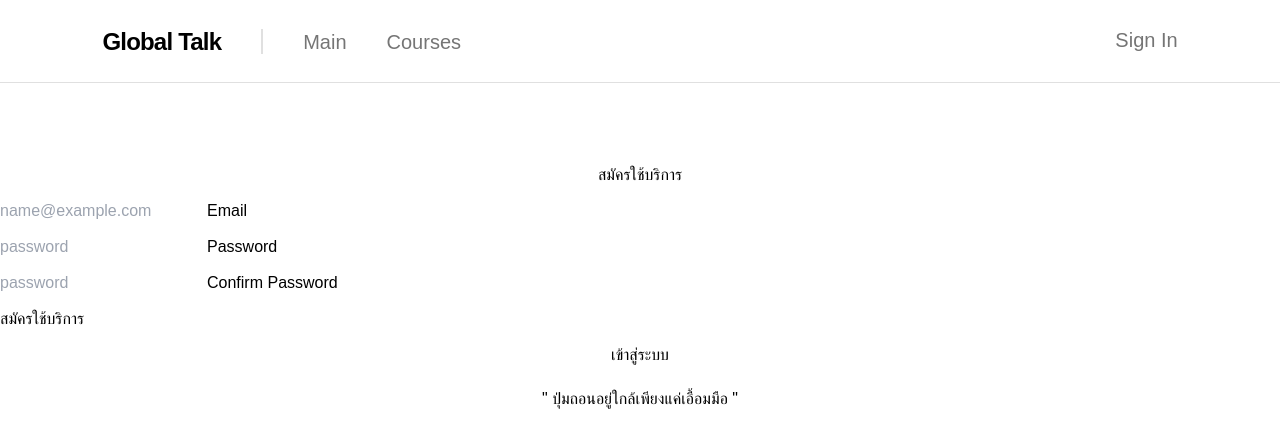
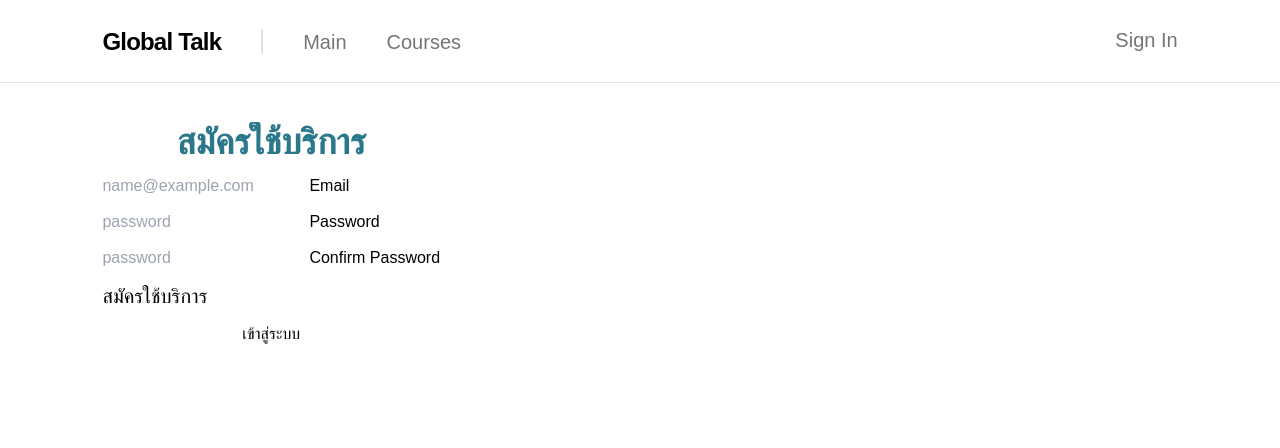
Before and after one commit to thinc-org/hacktoschool-fryingchicken, a Next.js app in the folder frontend/: page /register in a window 1280 px wide. Shown: the top 448 px of the page. Built offline with nearby package versions, Linux system fonts and the light colour scheme.

Commit message:
feat: login and register are work

```diff
--- a/frontend/components/DesktopNavbar.tsx
+++ b/frontend/components/DesktopNavbar.tsx
@@ -36,7 +36,7 @@ const DesktopNavbar = ({ links }: props) => {
         </nav>
       </div>
       {!isLoggedIn ? (
-        <a href="register" className="text-[#757575] text-xl font-montserrat">
+        <a href="login" className="text-[#757575] text-xl font-montserrat">
           Sign In
         </a>
       ) : (
--- a/frontend/pages/login.tsx
+++ b/frontend/pages/login.tsx
@@ -1,13 +1,12 @@
 import { FormEvent, useRef, useState, useEffect } from 'react';
 import toast from 'react-hot-toast';
-import { Link, Navigate, useNavigate } from 'react-router-dom';
 import { useAuth } from '../providers/AuthProvider';
 import axios from 'axios';
+import { NextResponse } from 'next/server';
 
 type Props = {};
 
 const Login: React.FC<Props> = () => {
-  const navigate = useNavigate();
   const { isLoggedIn, login } = useAuth();
   const emailRef = useRef<HTMLInputElement>(null);
   const passwordRef = useRef<HTMLInputElement>(null);
@@ -40,7 +39,7 @@ const Login: React.FC<Props> = () => {
     try {
       await login(email, password);
       toast.success('Log in successfully!');
-      navigate('/MyDocuments');
+      NextResponse.redirect('mycourse');
     } catch (err) {
       if (err instanceof Error) {
         toast.error(err.message);
@@ -52,14 +51,12 @@ const Login: React.FC<Props> = () => {
     }
   };
 
-  if (isLoggedIn) return <Navigate to="/MyDocuments" />;
+  if (isLoggedIn) return <div></div>;
   return (
-    <main style={{ marginTop: '5em' }}>
-      <div className="container">
-        <div className="row justify-content-center">
-          <div className="col-3">
+    <main className="px-[8%] my-[3%] flex flex-col justify-between overflow-x-hidden md:flex-row text-center md:text-left">
+      <div className="">
         <form onSubmit={handleSubmit}>
-              <h1 className="h3 mb-3 fw-normal text-center form-group">
+          <h1 className="text-cyan-dark font-bold text-center text-4xl">
             เข้าสู่ระบบ
           </h1>
           <div className="form-floating my-3">
@@ -86,21 +83,18 @@ const Login: React.FC<Props> = () => {
             <label htmlFor="floatingPassword">Password</label>
           </div>
           <button
-                className="w-100 btn btn-lg btn-danger"
+            className="text-xl content-center"
             type="submit"
             disabled={isSubmitting}
           >
             เข้าสู่ระบบ
           </button>
         </form>
-          </div>
-        </div>
         <div className="row justify-content-center mt-3">
           <div className="col-3 text-center">
-            <Link className="text-dark" to="/Register">
+            <a href="register" className="text-dark underline-offset-1">
               สมัครใช้บริการ
-            </Link>
-            <h5 className="mt-5">" ปุ่มถอนอยู่ใกล้เพียงแค่เอื้อมมือ "</h5>
+            </a>
           </div>
         </div>
       </div>
--- a/frontend/pages/register.tsx
+++ b/frontend/pages/register.tsx
@@ -56,12 +56,12 @@ const Register: React.FC = () => {
 
   if (isLoggedIn) return <div></div>;
   return (
-    <main style={{ marginTop: '5em' }}>
-      <div className="container">
-        <div className="row justify-content-center">
-          <div className="col-3">
+    <main className="px-[8%] my-[3%] flex flex-col justify-between overflow-x-hidden md:flex-row text-center md:text-left">
+      <div className="">
         <form onSubmit={handleSubmit}>
-              <h1 className="h3 mb-3 fw-normal text-center">สมัครใช้บริการ</h1>
+          <h1 className="text-cyan-dark font-bold text-center text-4xl">
+            สมัครใช้บริการ
+          </h1>
           <div className="form-floating my-3 form-group">
             <input
               type="email"
@@ -98,21 +98,18 @@ const Register: React.FC = () => {
             <label htmlFor="conPassword">Confirm Password</label>
           </div>
           <button
-                className="w-100 btn btn-lg btn-danger"
+            className="text-xl content-center"
             type="submit"
             disabled={isSubmitting}
           >
             สมัครใช้บริการ
           </button>
         </form>
-          </div>
-        </div>
         <div className="row justify-content-center mt-3">
           <div className="col-3 text-center">
-            <a href="login" className="text-dark">
+            <a href="login" className="text-dark underline-offset-1">
               เข้าสู่ระบบ
             </a>
-            <h5 className="mt-5">" ปุ่มถอนอยู่ใกล้เพียงแค่เอื้อมมือ "</h5>
           </div>
         </div>
       </div>
```
Lines whose indentation alone changed are shown as unchanged.
